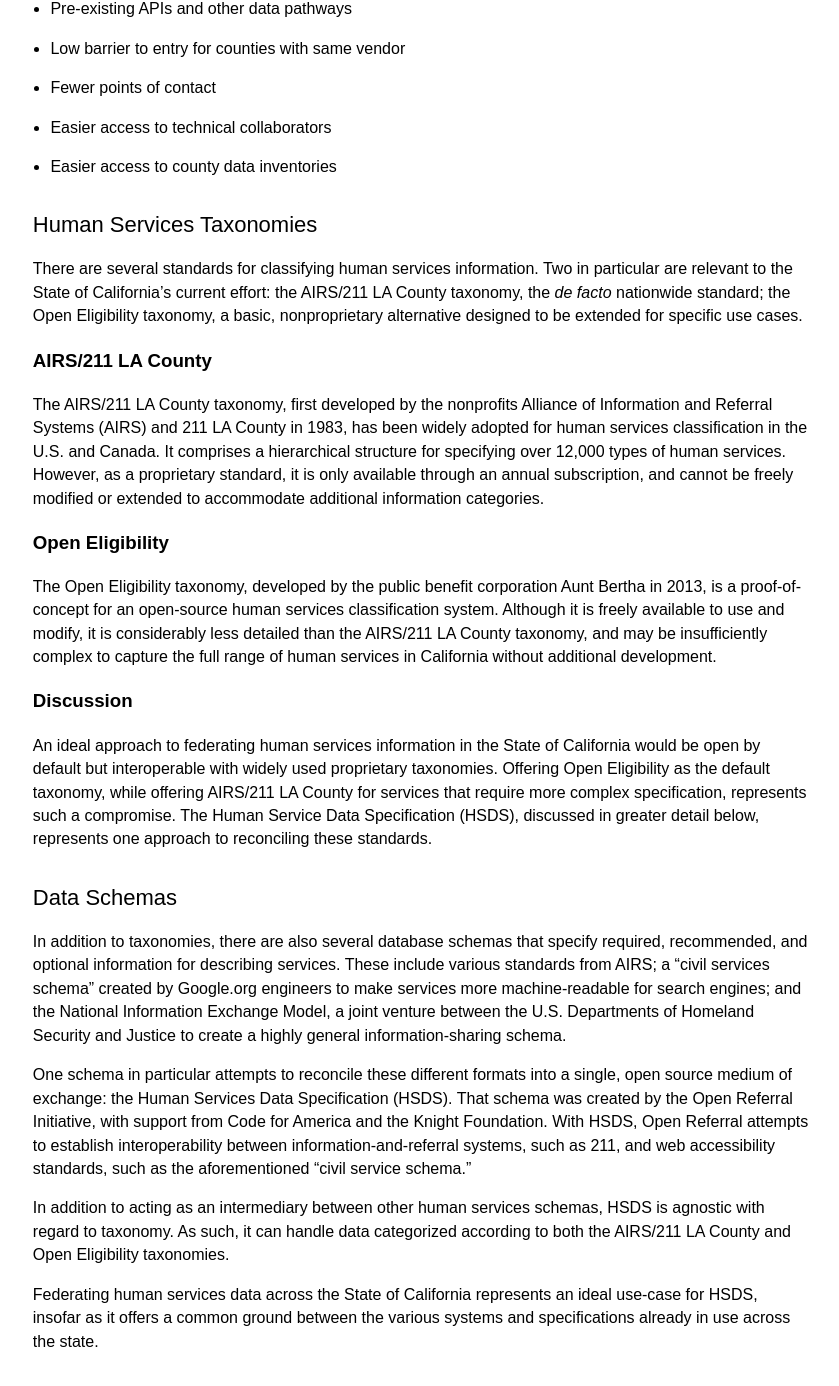
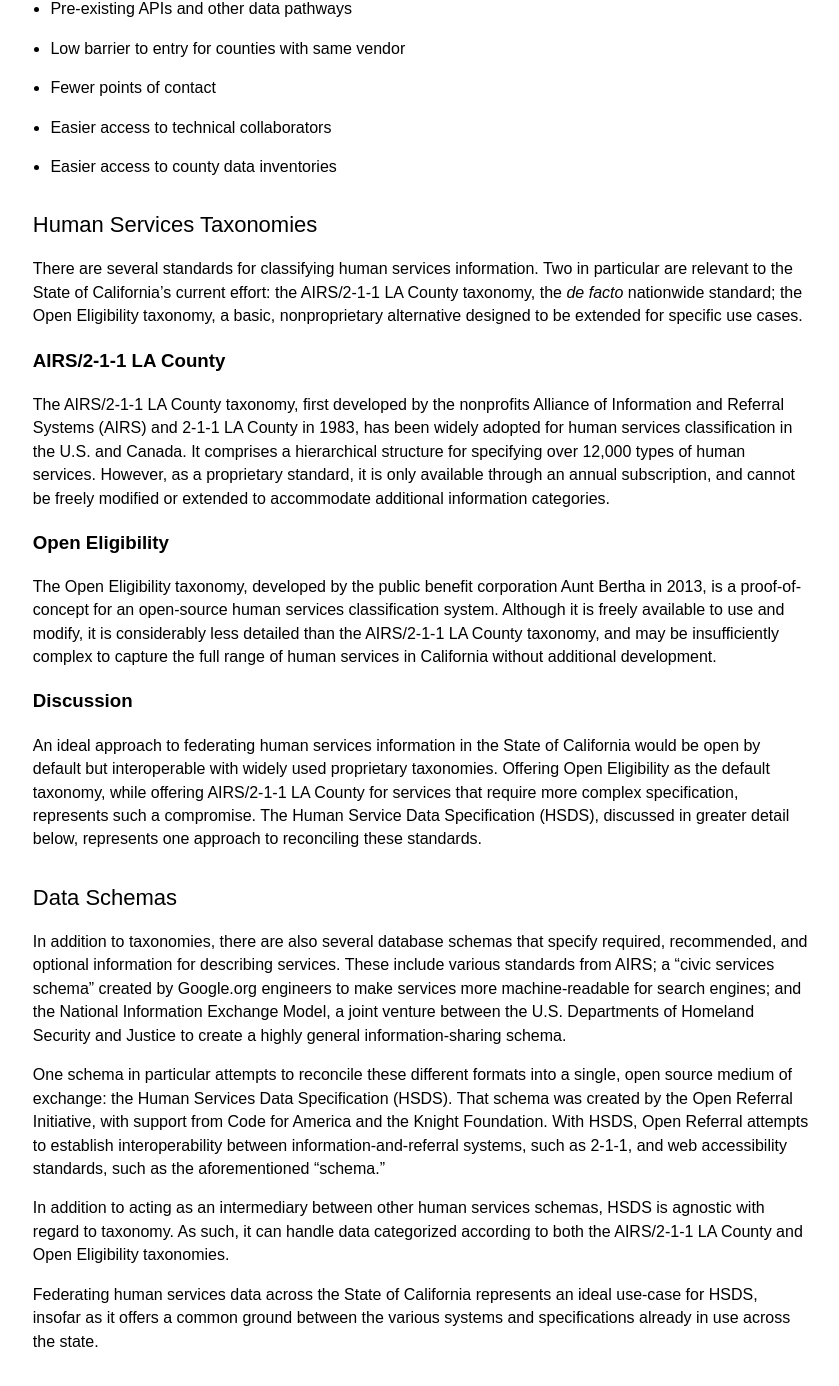
Before and after one commit to joelrip/human-services-scoping-plan, a Jekyll site: the page built from _pages/data-ecosystem.md, in a window 1280 px wide and 1400 px high, scrolled down 1635 px. Shown: the top 1386 px of the window, without its empty margins (410-1249 px from the left). Built offline with Jekyll 4.4.1, drawn with Linux system fonts in a browser that asks for light colours; some of the changed text lies outside the part shown.

Commit message:
Fix minor formatting issues

```diff
--- a/_pages/data-ecosystem.md
+++ b/_pages/data-ecosystem.md
@@ -13,19 +13,19 @@ There are many avenues available for people seeking food assistance in the Unite
 
 ### Example: Mental Health Services
 
-Mental health services information comes from cross-jurisdictional sources as well. A California human services API could bring together the federal Substance Abuse and Mental Health Services Administration's [facilities information](www.samhsa.gov/data/mental-health-facilities-data-nmhss/reports), the California Department of Rehabilitation's [traumatic brain injury center](https://chhs.data.ca.gov/Facilities-and-Services/California-Independent-Living-and-Traumatic-Brain-/s3hx-yvpp) and [office locations](https://chhs.data.ca.gov/Facilities-and-Services/Department-of-Rehabilitation-Office-Contact-Inform/exxu-vffk), and [county mental health provider directories like this one from Los Angeles County](https://data.lacounty.gov/Mental-Health/Department-of-Mental-Health-DMH-Provider-Directory/az6g-rq5y). This data suite could be used by caregivers to determine whether federal, state, or local services would be most convenient for a given patient.
+Mental health services information comes from cross-jurisdictional sources as well. A California human services API could bring together the federal Substance Abuse and Mental Health Services Administration's [facilities information](http://www.samhsa.gov/data/mental-health-facilities-data-nmhss/reports), the California Department of Rehabilitation's [traumatic brain injury center](https://chhs.data.ca.gov/Facilities-and-Services/California-Independent-Living-and-Traumatic-Brain-/s3hx-yvpp) and [office locations](https://chhs.data.ca.gov/Facilities-and-Services/Department-of-Rehabilitation-Office-Contact-Inform/exxu-vffk), and [county mental health provider directories like this one from Los Angeles County](https://data.lacounty.gov/Mental-Health/Department-of-Mental-Health-DMH-Provider-Directory/az6g-rq5y). This data suite could be used by caregivers to determine whether federal, state, or local services would be most convenient for a given patient.
 
 ## County Public Data System Vendor Inventory
 
-California's 57 counties offer human services information on a wide variety of open data portals, 211 search tools, and geographical information system (GIS) portals, along with countless ad-hoc offline services. The majority (62%) of these public data systems, however, are operated by three vendors: Socrata, iCarol, and Esri.
+California's 58 counties offer human services information on a wide variety of open data portals, 2-1-1 search tools, and geographical information system (GIS) portals, along with countless ad-hoc offline services. The majority (62%) of these public data systems, however, are operated by three vendors: Socrata, iCarol, and Esri.
 
 ### County Open Data Portals
 
 Open data portals, which offer datasets and APIs from various county departments freely to the public, typically include some human services datasets. Although only 11 California counties have some form of open data portal, seven of these (totalling 44% of the state's population) have a portal operated by Socrata. Other county portals are operated by Accela, Junar, NuCivic, and OpenGov.
 
-### 211 Systems
+### 2-1-1 Systems
 
-211 systems offer human services directory information by phone and online. 37 California counties have an operational 211 system, of which 29 use a system built on iCarol referral and helpline software. Other counties offer 211 services from Bowman Systems, Eden I&R, ReferWeb, and Visionlink. Los Angeles and San Mateo counties have their own proprietary 211 systems.
+2-1-1 systems offer human services directory information by phone and online. 37 California counties have an operational 2-1-1 system, of which 29 use a system built on iCarol referral and helpline software. Other counties offer 2-1-1 services from Bowman Systems, Eden I&R, ReferWeb, and Visionlink. Los Angeles and San Mateo counties have their own proprietary 2-1-1 systems.
 
 ### GIS Portals
 
@@ -33,7 +33,8 @@ GIS portals offer digital maps, some of which provide layers containing human se
 
 ### Discussion
 
-Because there are relatively few major vendors among California county open data, 211, and GIS portals, partnering directly with these vendors to access data offers an alternative to coordinating between multiple counties. Partnering primarily with vendors has many benefits:
+Because there are relatively few major vendors among California county open data, 2-1-1, and GIS portals, partnering directly with these vendors to access data offers an alternative to coordinating between multiple counties. Partnering primarily with vendors has many benefits:
+
 - Pre-existing APIs and other data pathways
 - Low barrier to entry for counties with same vendor
 - Fewer points of contact
@@ -42,27 +43,27 @@ Because there are relatively few major vendors among California county open data
 
 ## Human Services Taxonomies
 
-There are several standards for classifying human services information. Two in particular are relevant to the State of California's current effort: the AIRS/211 LA County taxonomy, the *de facto* nationwide standard; the Open Eligibility taxonomy, a basic, nonproprietary alternative designed to be extended for specific use cases.
+There are several standards for classifying human services information. Two in particular are relevant to the State of California's current effort: the AIRS/2-1-1 LA County taxonomy, the *de facto* nationwide standard; the Open Eligibility taxonomy, a basic, nonproprietary alternative designed to be extended for specific use cases.
 
-### AIRS/211 LA County
+### AIRS/2-1-1 LA County
 
-The AIRS/211 LA County taxonomy, first developed by the nonprofits Alliance of Information and Referral Systems (AIRS) and 211 LA County in 1983, has been widely adopted for human services classification in the U.S. and Canada. It comprises a hierarchical structure for specifying over 12,000 types of human services. However, as a proprietary standard, it is only available through an annual subscription, and cannot be freely modified or extended to accommodate additional information categories.
+The AIRS/2-1-1 LA County taxonomy, first developed by the nonprofits Alliance of Information and Referral Systems (AIRS) and 2-1-1 LA County in 1983, has been widely adopted for human services classification in the U.S. and Canada. It comprises a hierarchical structure for specifying over 12,000 types of human services. However, as a proprietary standard, it is only available through an annual subscription, and cannot be freely modified or extended to accommodate additional information categories.
 
 ### Open Eligibility
 
-The Open Eligibility taxonomy, developed by the public benefit corporation Aunt Bertha in 2013, is a proof-of-concept for an open-source human services classification system. Although it is freely available to use and modify, it is considerably less detailed than the AIRS/211 LA County taxonomy, and may be insufficiently complex to capture the full range of human services in California without additional development.
+The Open Eligibility taxonomy, developed by the public benefit corporation Aunt Bertha in 2013, is a proof-of-concept for an open-source human services classification system. Although it is freely available to use and modify, it is considerably less detailed than the AIRS/2-1-1 LA County taxonomy, and may be insufficiently complex to capture the full range of human services in California without additional development.
 
 ### Discussion
 
-An ideal approach to federating human services information in the State of California would be open by default but interoperable with widely used proprietary taxonomies. Offering Open Eligibility as the default taxonomy, while offering AIRS/211 LA County for services that require more complex specification, represents such a compromise. The Human Service Data Specification (HSDS), discussed in greater detail below, represents one approach to reconciling these standards.
+An ideal approach to federating human services information in the State of California would be open by default but interoperable with widely used proprietary taxonomies. Offering Open Eligibility as the default taxonomy, while offering AIRS/2-1-1 LA County for services that require more complex specification, represents such a compromise. The Human Service Data Specification (HSDS), discussed in greater detail below, represents one approach to reconciling these standards.
 
 ## Data Schemas
 
-In addition to taxonomies, there are also several database schemas that specify required, recommended, and optional information for describing services. These include various standards from AIRS; a "civil services schema" created by Google.org engineers to make services more machine-readable for search engines; and the National Information Exchange Model, a joint venture between the U.S. Departments of Homeland Security and Justice to create a highly general information-sharing schema.
+In addition to taxonomies, there are also several database schemas that specify required, recommended, and optional information for describing services. These include various standards from AIRS; a "civic services schema" created by Google.org engineers to make services more machine-readable for search engines; and the National Information Exchange Model, a joint venture between the U.S. Departments of Homeland Security and Justice to create a highly general information-sharing schema.
 
-One schema in particular attempts to reconcile these different formats into a single, open source medium of exchange: the Human Services Data Specification (HSDS). That schema was created by the Open Referral Initiative, with support from Code for America and the Knight Foundation. With HSDS, Open Referral attempts to establish interoperability between information-and-referral systems, such as 211, and web accessibility standards, such as the aforementioned "civil service schema."
+One schema in particular attempts to reconcile these different formats into a single, open source medium of exchange: the Human Services Data Specification (HSDS). That schema was created by the Open Referral Initiative, with support from Code for America and the Knight Foundation. With HSDS, Open Referral attempts to establish interoperability between information-and-referral systems, such as 2-1-1, and web accessibility standards, such as the aforementioned "schema."
 
-In addition to acting as an intermediary between other human services schemas, HSDS is agnostic with regard to taxonomy. As such, it can handle data categorized according to both the AIRS/211 LA County and Open Eligibility taxonomies.
+In addition to acting as an intermediary between other human services schemas, HSDS is agnostic with regard to taxonomy. As such, it can handle data categorized according to both the AIRS/2-1-1 LA County and Open Eligibility taxonomies.
 
 Federating human services data across the State of California represents an ideal use-case for HSDS, insofar as it offers a common ground between the various systems and specifications already in use across the state.
 
```
